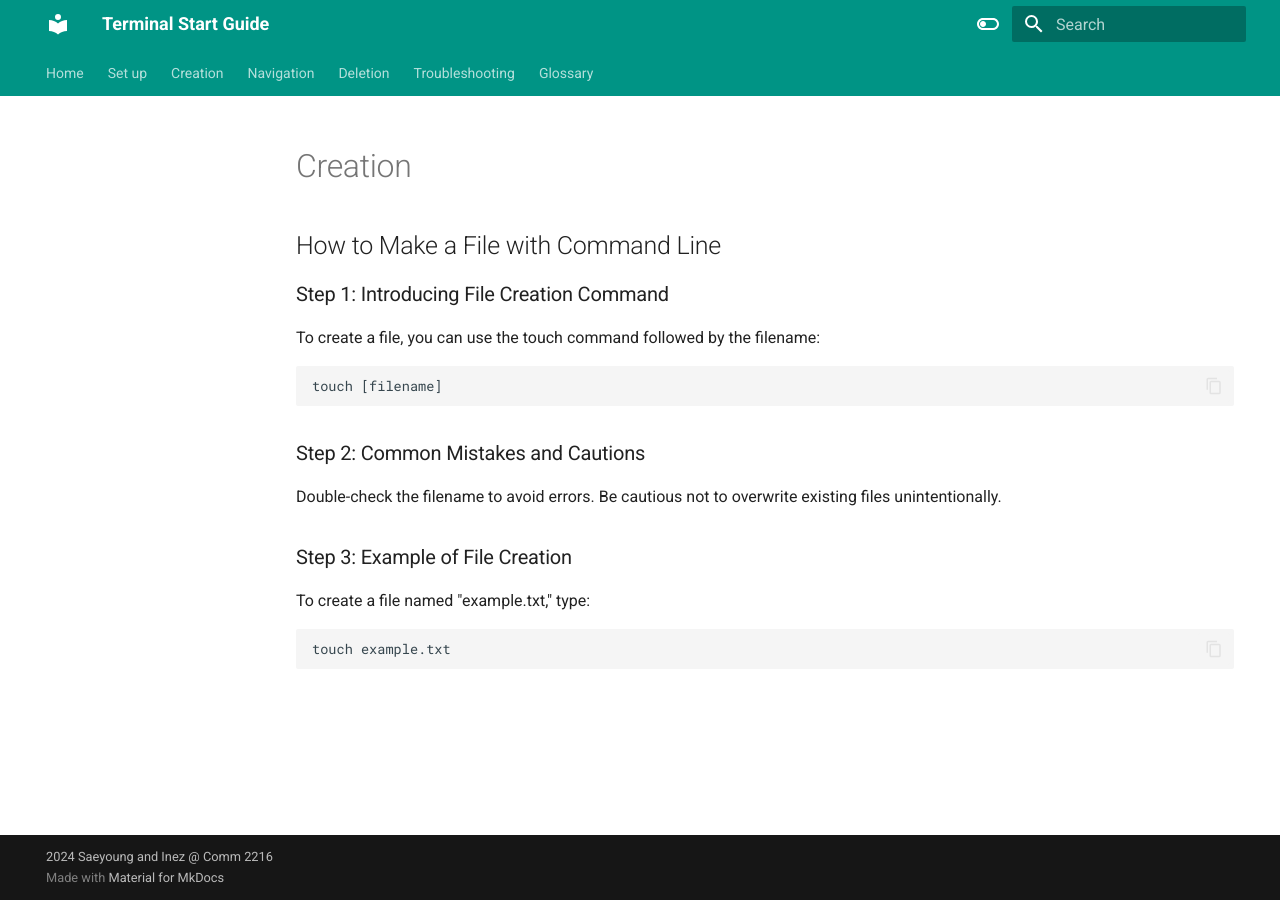
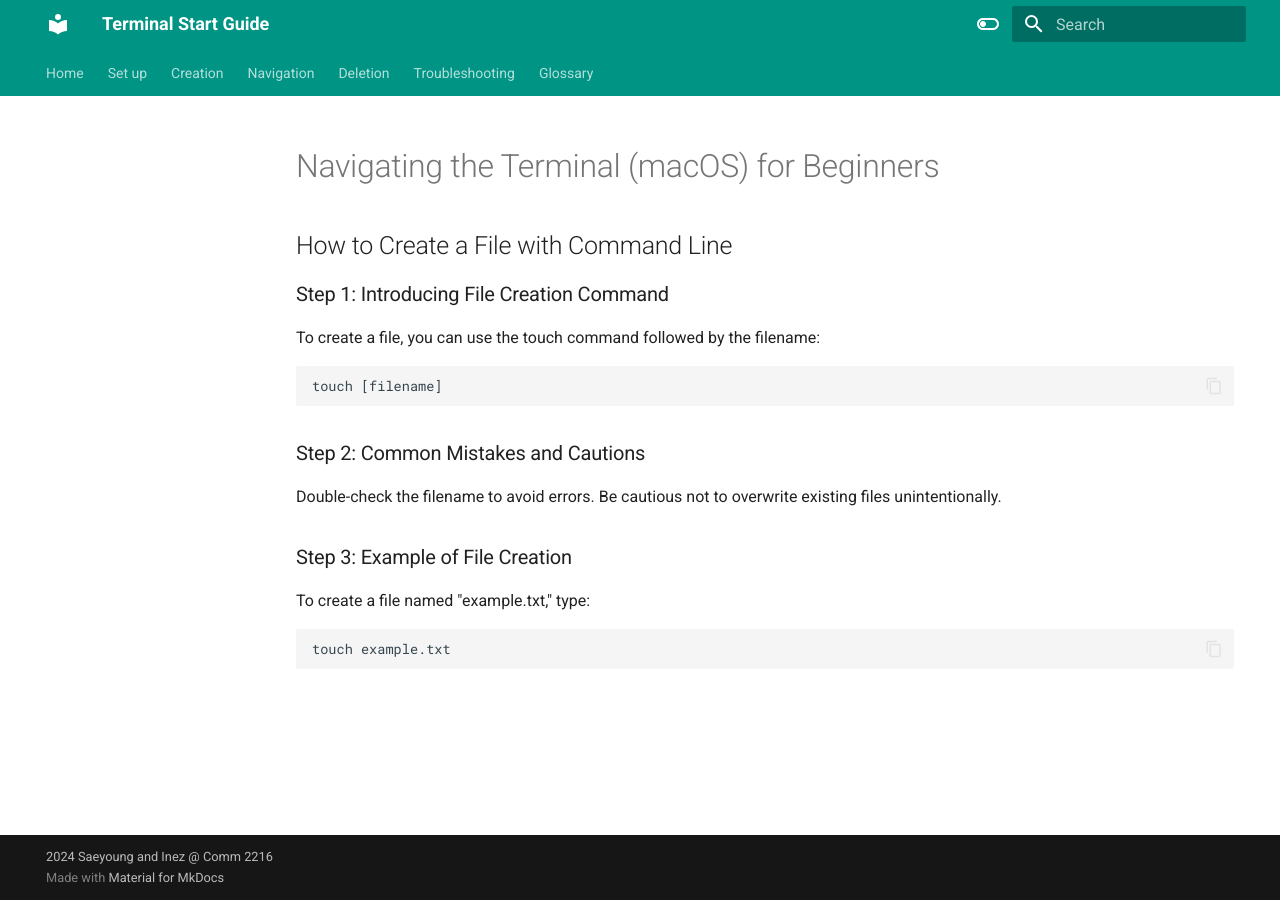
Before and after one commit to Inez-y/user_docs_Inez_Saeyoung, an MkDocs documentation site: the page built from docs/Creation.md, in a window 1280 px wide. Built offline with MkDocs 1.6.1 and Material for MkDocs 9.7.7, drawn with Linux system fonts in a browser that asks for light colours.

Commit message:
TEST server

```diff
--- a/docs/Creation.md
+++ b/docs/Creation.md
@@ -1,4 +1,6 @@
-## How to Make a File with Command Line
+# Navigating the Terminal (macOS) for Beginners
+
+## How to Create a File with Command Line
 
 ### Step 1: Introducing File Creation Command
 
```
Also changed, not shown: docs/index.md (+2 -0 lines).
